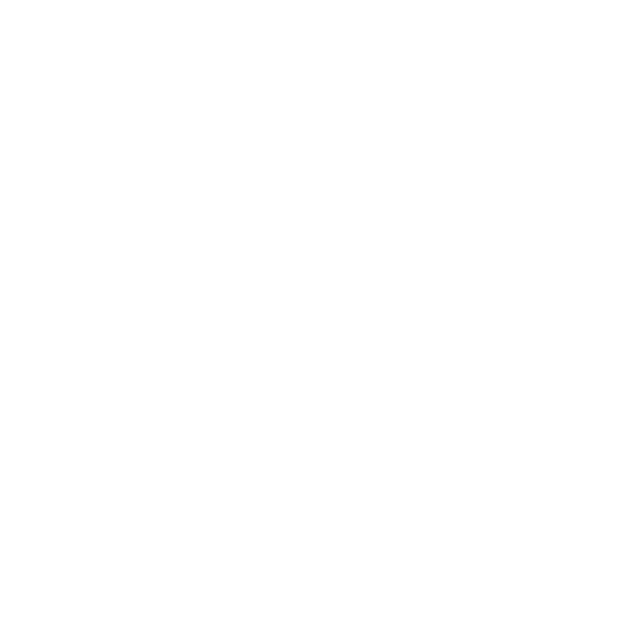
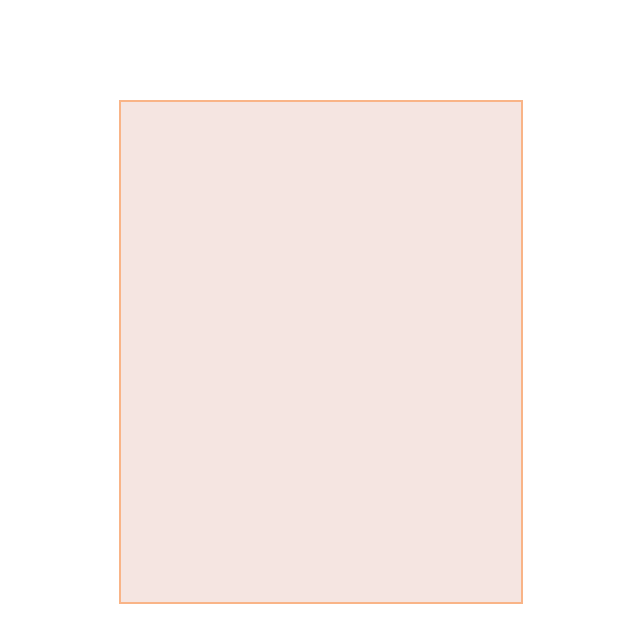
Before and after one commit to Sadeghakbar/todo-app, a React (Create React App) app: page / in a window 1280 px wide. Shown: the top 642 px of the page, without its empty margins (319-959 px from the left). Built offline with nearby package versions, Linux system fonts and the light colour scheme.

Commit message:
added base container

```diff
--- a/src/App.css
+++ b/src/App.css
@@ -1,3 +1,10 @@
 .App {
   text-align: center;
+  border: solid #F9B487 2px;
+  width: 400px;
+  height: 500px;
+  margin: auto;
+  background-color: #F5E5E1;
+  margin-top: 100px;
+
 }
--- a/src/App.js
+++ b/src/App.js
@@ -3,7 +3,9 @@
 
 function App() {
   return (
+
     <div className="App">
+
 
     </div>
   );
```
